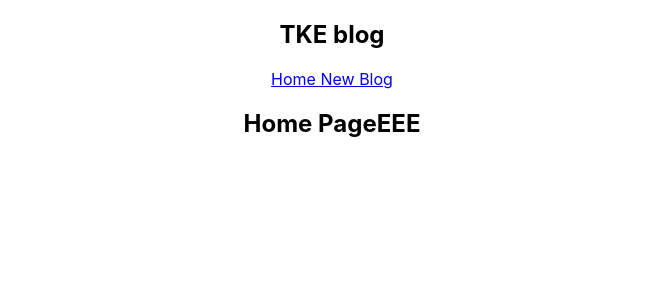
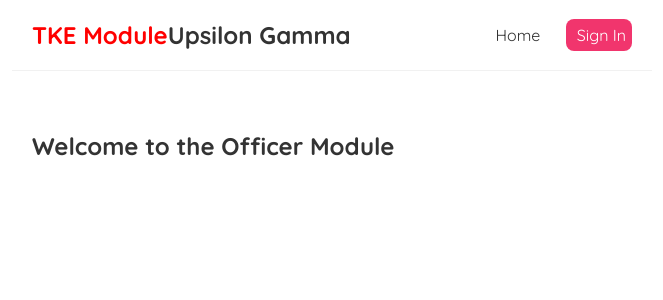
Before and after one commit to ajc32199/YGwebsiteandmodule, a React (Create React App) app: page / in a window 1280 px wide. Shown: the top 300 px of the page, without its empty margins (308-971 px from the left). Built offline with nearby package versions, Linux system fonts and the light colour scheme.

Commit message:
changed descriptions, starting on development of website

```diff
--- a/src/App.css
+++ /dev/null
@@ -1,38 +0,0 @@
-.App {
-  text-align: center;
-}
-
-.App-logo {
-  height: 40vmin;
-  pointer-events: none;
-}
-
-@media (prefers-reduced-motion: no-preference) {
-  .App-logo {
-    animation: App-logo-spin infinite 20s linear;
-  }
-}
-
-.App-header {
-  background-color: #282c34;
-  min-height: 100vh;
-  display: flex;
-  flex-direction: column;
-  align-items: center;
-  justify-content: center;
-  font-size: calc(10px + 2vmin);
-  color: white;
-}
-
-.App-link {
-  color: #61dafb;
-}
-
-@keyframes App-logo-spin {
-  from {
-    transform: rotate(0deg);
-  }
-  to {
-    transform: rotate(360deg);
-  }
-}
--- a/src/App.js
+++ b/src/App.js
@@ -1,13 +1,7 @@
-import "./App.css";
 import NavBar from "./NavBar";
 import Home from "./Home";
 
 function App() {
-  const title = "Welcome to the new module";
-  const likes = 50;
-  const link = "http://www.google.com";
-
-  const person = { name: "name", age: 30 };
   return (
     <div className="App">
       <NavBar />
--- a/src/Home.js
+++ b/src/Home.js
@@ -1,7 +1,11 @@
+import { useState } from "react";
+
 const Home = () => {
+  const handleClick = () => {};
+
   return (
     <div className="home">
-      <h2>Home PageEEE</h2>
+      <h2>Welcome to the Officer Module</h2>
     </div>
   );
 };
--- a/src/NavBar.js
+++ b/src/NavBar.js
@@ -1,10 +1,21 @@
 const NavBar = () => {
   return (
     <nav className="navbar">
-      <h1>TKE blog</h1>
+      <h1>TKE Module</h1>
+      <h2>Upsilon Gamma</h2>
       <div className="links">
         <a href="/">Home</a>
-        <a href="/create"> New Blog</a>
+        <a
+          href="/create"
+          style={{
+            color: "white",
+            backgroundColor: "#f1356d",
+            borderRadius: "8px",
+          }}
+        >
+          {" "}
+          Sign In
+        </a>
       </div>
     </nav>
   );
--- a/src/index.css
+++ b/src/index.css
@@ -1,13 +1,41 @@
-body {
+@import url('https://fonts.googleapis.com/css2?family=Quicksand:wght@300;400;500;600;700&display=swap');
+
+*{
   margin: 0;
-  font-family: -apple-system, BlinkMacSystemFont, 'Segoe UI', 'Roboto', 'Oxygen',
-    'Ubuntu', 'Cantarell', 'Fira Sans', 'Droid Sans', 'Helvetica Neue',
-    sans-serif;
-  -webkit-font-smoothing: antialiased;
-  -moz-osx-font-smoothing: grayscale;
+  font-family: 'Quicksand';
+  color: #333;
 }
 
-code {
-  font-family: source-code-pro, Menlo, Monaco, Consolas, 'Courier New',
-    monospace;
+.navbar{
+  padding: 20px;
+  display: flex;
+  align-items: center;
+  max-width: 600px;
+  margin: 0 auto;
+  border-bottom: 1px solid #f1f1f1;
 }
+
+.navbar h1{
+  color: red;
+}
+
+.navbar .links{
+  margin-left: auto;
+}
+
+.navbar a {
+  margin-left: 20px;
+  text-decoration: none;
+  padding: 6px;
+}
+
+.navbar a:hover{
+  background-color: green;
+  border-radius: 5px;
+}
+
+.content{
+  max-width: 600px;
+  margin: 40px auto;
+  padding: 20px;
+}
```
